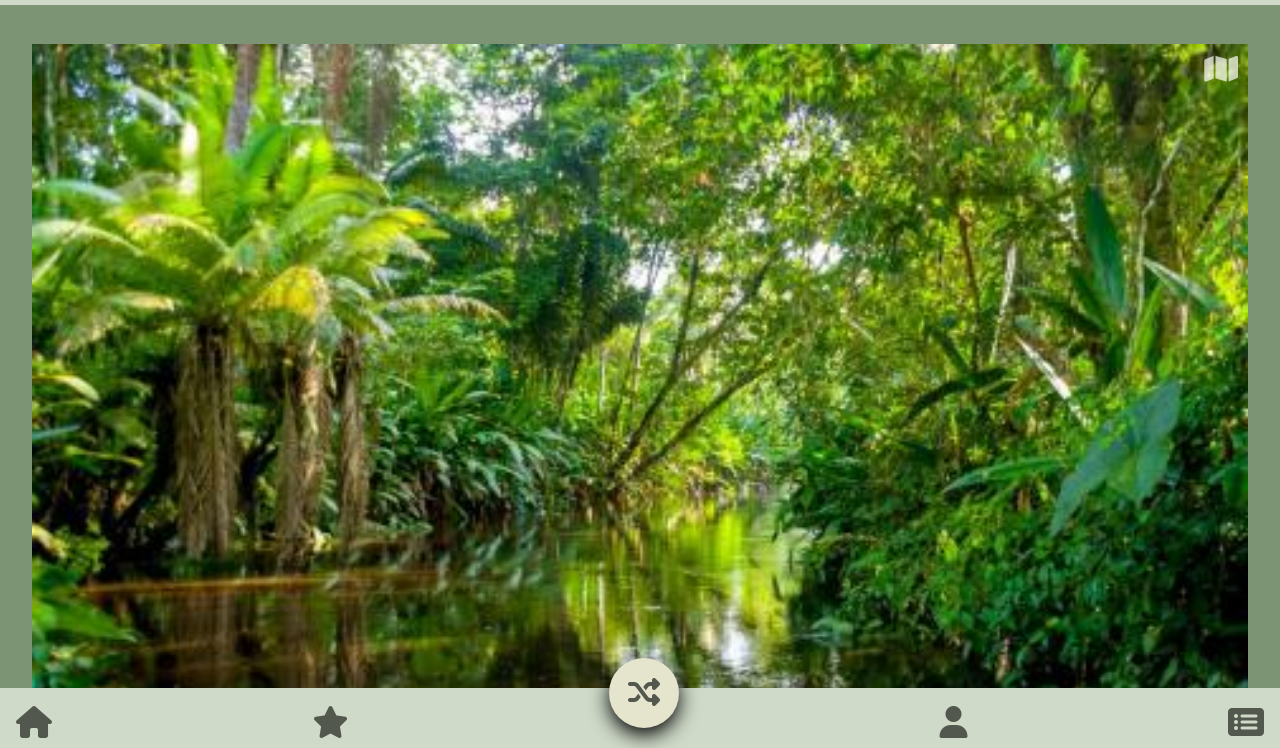
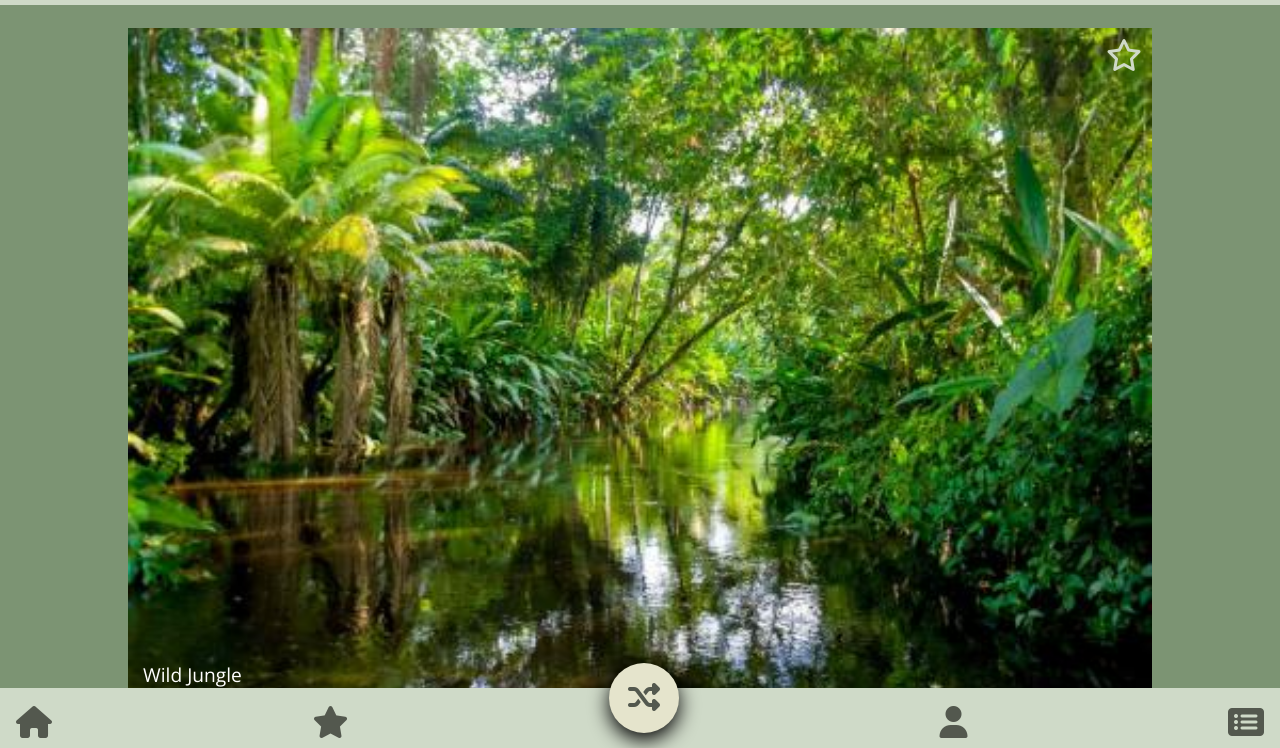
Before and after one commit to bilkn/naturama, a React app: page / in a window 1280 px wide. Shown: the part 52-800 px from the top of the page. Built offline with nearby package versions, Linux system fonts and the light colour scheme.

Commit message:
feat: add DailyPlaceList

```diff
--- /dev/null
+++ b/src/components/AddFavouriteButton/AddFavouriteButton.js
@@ -0,0 +1,11 @@
+import React from 'react';
+import "./AddFavouriteButton.scss";
+function AddFavouriteButton() {
+  return (
+    <button className="add-favourite-button">
+      <i className="far fa-star add-favourite-button__icon"></i>
+    </button>
+  );
+}
+
+export default AddFavouriteButton;
--- /dev/null
+++ b/src/components/AddFavouriteButton/AddFavouriteButton.scss
@@ -0,0 +1,7 @@
+.add-favourite-button {
+    color: #cfdac8;
+    font-size: 2rem;
+    position: absolute;
+    right: 10px;
+    top: 10px;
+}
--- a/src/components/App/App.js
+++ b/src/components/App/App.js
@@ -7,9 +7,9 @@ import MobileNav from '../MobileNav/MobileNav';
 function App() {
   return (
     <>
-     <AppHead />
-     <Home/>
-     <MobileNav />
+      <AppHead />
+      <DailyPlaceList />
+      <MobileNav />
     </>
   );
 }
--- a/src/components/DailyPlaceList/DailyPlaceList.js
+++ b/src/components/DailyPlaceList/DailyPlaceList.js
@@ -1,15 +1,26 @@
 import React from 'react'
+import AddFavouriteButton from '../AddFavouriteButton/AddFavouriteButton';
 import PlaceThumbnail from '../PlaceThumbnail/PlaceThumbnail';
 import "./DailyPlaceList.scss";
 function DailyPlaceList() {
     return (
-        <div className= "daily-place-list">
-            <PlaceThumbnail />
-            <PlaceThumbnail />
-            <PlaceThumbnail />
-            <PlaceThumbnail />
-        </div>
-    )
+      <div className="daily-place-list">
+        <PlaceThumbnail
+          classNames={['place-thumbnail', 'daily-place-list__place']}
+        >
+          <AddFavouriteButton />
+          </PlaceThumbnail>
+        {/* <PlaceThumbnail
+          classNames={['place-thumbnail', 'daily-place-list__place']}
+        />
+        <PlaceThumbnail
+          classNames={['place-thumbnail', 'daily-place-list__place']}
+        />
+        <PlaceThumbnail
+          classNames={['place-thumbnail', 'daily-place-list__place']}
+        /> */}
+      </div>
+    );
 }
 
 export default DailyPlaceList
--- a/src/components/DailyPlaceList/DailyPlaceList.scss
+++ b/src/components/DailyPlaceList/DailyPlaceList.scss
@@ -1,3 +1,11 @@
+@import "../../styles/variables";
 .daily-place-list {
-
+  display: grid;
+  gap: 1.5rem;
+  grid-template-columns: 80%;
+  justify-content: center;
+  padding: $mobile-page-padding;
+  // daily-place-list__place
+  &__place {
+  }
 }
--- a/src/components/MobileNav/MobileNav.scss
+++ b/src/components/MobileNav/MobileNav.scss
@@ -28,7 +28,7 @@
   align-items: center;
   background: $third-color;
   border-radius: 50%;
-  bottom: 30px;
+  bottom: 25px;
   box-shadow: 0 7px 20px black;
   display: flex;
   font-size: 2.3rem;
--- a/src/components/PlaceThumbnail/PlaceThumbnail.js
+++ b/src/components/PlaceThumbnail/PlaceThumbnail.js
@@ -2,13 +2,13 @@ import React from 'react';
 import img from '../../assets/img-2.jpg';
 import './PlaceThumbnail.scss';
 function PlaceThumbnail(props) {
-
-  const {classNames, icon} = props;
+  const { classNames, icon, children } = props;
 
   return (
-    <div className={[...classNames]}>
+    <div className={classNames.join(' ')}>
       <img src={img} alt="" className={`${classNames[0]}__img`} />
       <i className={`${icon} ${classNames[0]}__icon`}></i>
+      {children || ""}
       <p className={`${classNames[0]}__name`}>Wild Jungle</p>
     </div>
   );
--- a/src/styles/_variables.scss
+++ b/src/styles/_variables.scss
@@ -5,3 +5,4 @@ $icon-color: #53584E;
 $logo-font: 'Crimson Text', serif;
 $main-font: 'Open Sans', sans-serif;
 $mobile-nav-height: 60px;
+$mobile-page-padding: 5rem 0 $mobile-nav-height+15px 0;
```
Also changed, not shown: 1 other file.
